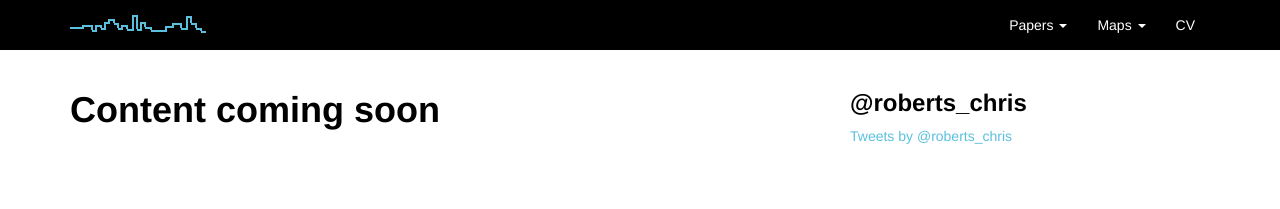
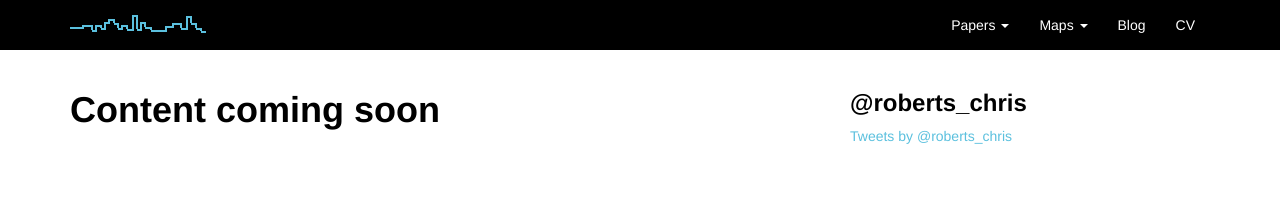
Before and after one commit to chrisrobertsnyc/chrisrobertsnyc.github.io, a Jekyll site: the page built from index.html, in a window 1280 px wide. Shown: the top 209 px of the page. Built offline with Jekyll 4.4.1, drawn with Linux system fonts in a browser that asks for light colours; nearby versions of some CDN libraries; comment, search, counter and statistics services are not loaded.

Commit message:
adding blog to menu

```diff
--- a/_layouts/default.html
+++ b/_layouts/default.html
@@ -48,6 +48,7 @@
 					<li><a href='/xsavi800/'>XSAVI 800</a></li>
 				</ul>
 			</li>
+			<li><a href='/'>Blog</a></li>
 			<li><a href='/'>CV</a></li>
 		</ul>
 	</div>
```
